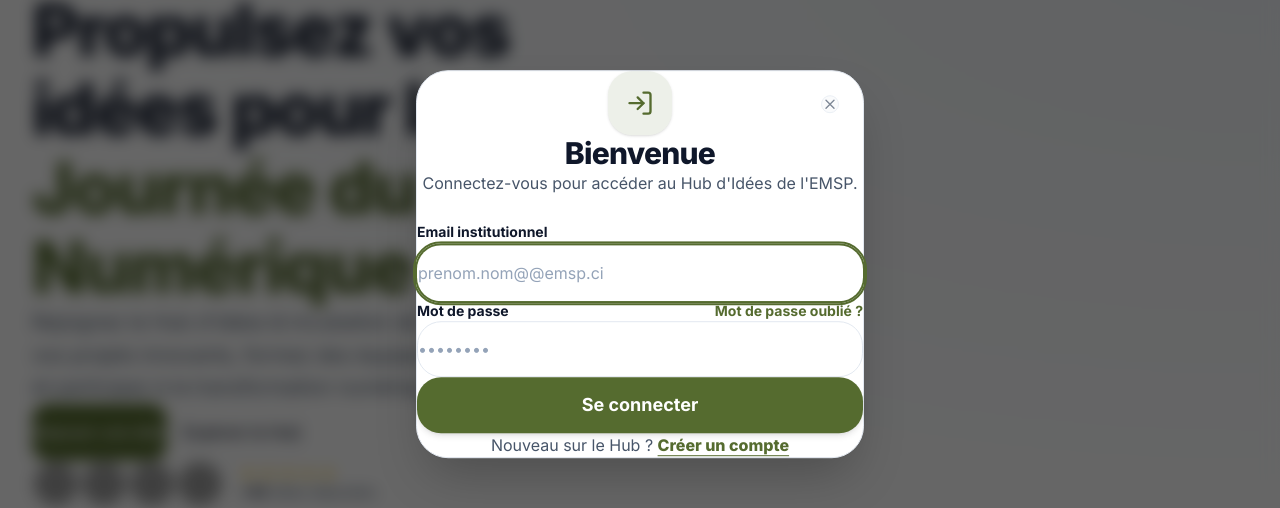
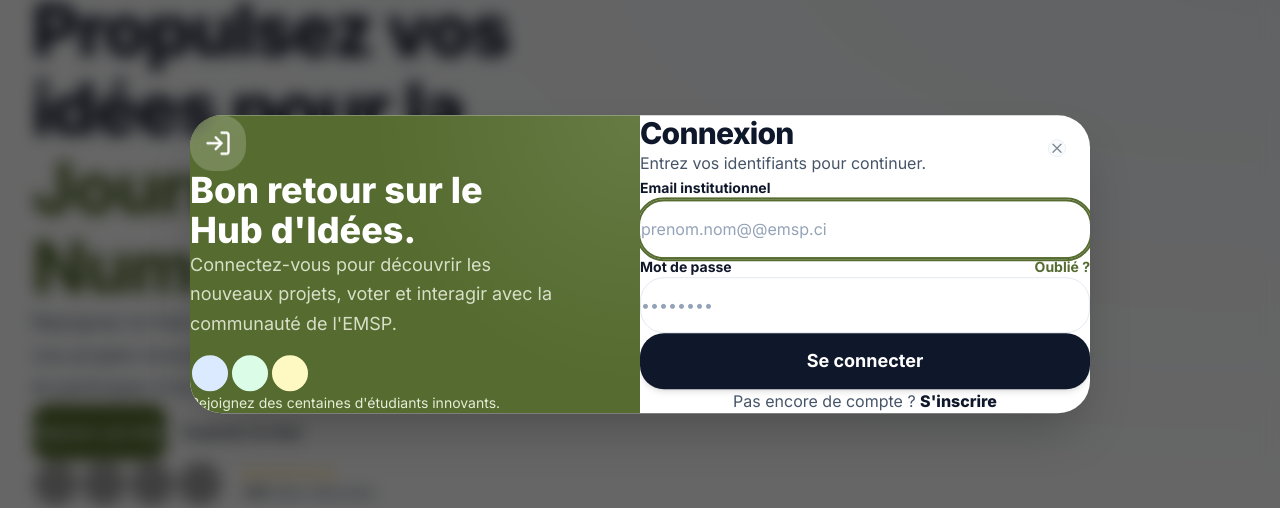
Before and after one commit to iouatt225/hub, a React (Vite) app in the folder frontend-emsphub/: page / in a window 1280 px wide. Both pictures are taken after a click on the button "Se connecter". Shown: the part 136-644 px from the top of the page. Built offline with nearby package versions, Linux system fonts and the light colour scheme; no server answers; grey boxes are pictures that could not be loaded.

Commit message:
feat(ui): refonte asymétrique (split-layout style Dribbble) pour les modales d'authentification

```diff
--- a/frontend-emsphub/src/components/auth/LoginModal.tsx
+++ b/frontend-emsphub/src/components/auth/LoginModal.tsx
@@ -90,24 +90,48 @@
 
   return (
     <Dialog open={open} onOpenChange={handleOpenChange}>
-      <DialogContent className="sm:max-w-md p-8 sm:p-10 rounded-[2rem]">
-        <DialogHeader className="flex flex-col items-center text-center pb-4">
-          <div className="flex h-16 w-16 items-center justify-center rounded-2xl bg-accent/10 text-accent mb-6 shadow-sm">
+      <DialogContent className="max-w-[900px] p-0 overflow-hidden border-none rounded-[2rem] shadow-2xl bg-surface">
+        <div className="grid grid-cols-1 md:grid-cols-2">
+
+          {/* --- Côté Gauche : Visuel / Branding --- */}
+          <div className="hidden md:flex flex-col justify-between bg-accent p-12 text-white relative overflow-hidden">
+            <div className="absolute inset-0 bg-[radial-gradient(circle_at_top_right,rgba(255,255,255,0.1),transparent_50%)]" />
+
+            <div className="relative z-10">
+              <div className="w-14 h-14 bg-white/20 rounded-2xl flex items-center justify-center mb-8 backdrop-blur-sm">
                 <svg xmlns="http://www.w3.org/2000/svg" width="28" height="28" viewBox="0 0 24 24" fill="none" stroke="currentColor" strokeWidth="2" strokeLinecap="round" strokeLinejoin="round"><path d="M15 3h4a2 2 0 0 1 2 2v14a2 2 0 0 1-2 2h-4"/><polyline points="10 17 15 12 10 7"/><line x1="15" x2="3" y1="12" y2="12"/></svg>
               </div>
-          <DialogTitle className="text-3xl font-extrabold text-text-primary">Bienvenue</DialogTitle>
-          <DialogDescription className="text-base mt-3 text-text-secondary">
-            Connectez-vous pour accéder au Hub d'Idées de l'EMSP.
+              <h2 className="text-4xl font-extrabold leading-[1.1] mb-6">
+                Bon retour sur le <br/>Hub d'Idées.
+              </h2>
+              <p className="text-accent-light text-lg leading-relaxed opacity-90 max-w-sm">
+                Connectez-vous pour découvrir les nouveaux projets, voter et interagir avec la communauté de l'EMSP.
+              </p>
+            </div>
+
+            <div className="relative z-10 mt-12">
+              <div className="flex -space-x-3 mb-4">
+                <div className="w-10 h-10 rounded-full border-2 border-accent bg-blue-100" />
+                <div className="w-10 h-10 rounded-full border-2 border-accent bg-green-100" />
+                <div className="w-10 h-10 rounded-full border-2 border-accent bg-yellow-100" />
+              </div>
+              <p className="text-sm text-accent-light">Rejoignez des centaines d'étudiants innovants.</p>
+            </div>
+          </div>
+
+          {/* --- Côté Droit : Formulaire --- */}
+          <div className="p-8 sm:p-12 flex flex-col justify-center">
+            <DialogHeader className="mb-8 text-left">
+              <DialogTitle className="text-3xl font-extrabold text-text-primary">Connexion</DialogTitle>
+              <DialogDescription className="text-base mt-2 text-text-secondary">
+                Entrez vos identifiants pour continuer.
               </DialogDescription>
             </DialogHeader>
 
-        <form onSubmit={handleSubmit} className="space-y-6 mt-2">
+            <form onSubmit={handleSubmit} className="space-y-6">
               {/* Champ email */}
               <div className="space-y-2">
-            <label
-              htmlFor="login-email"
-              className="text-sm font-bold text-text-primary ml-1"
-            >
+                <label htmlFor="login-email" className="text-sm font-bold text-text-primary ml-1">
                   Email institutionnel
                 </label>
                 <input
@@ -119,21 +143,16 @@
                     if (errors.email) setErrors((prev) => ({ ...prev, email: undefined }))
                   }}
                   placeholder={`prenom.nom@${EMSP_EMAIL_DOMAIN}`}
-              className="w-full h-14 px-5 rounded-2xl bg-surface border border-border text-text-primary placeholder:text-text-muted text-base focus:outline-none focus:ring-2 focus:ring-accent focus:border-transparent transition-all duration-300 hover:border-accent/40"
+                  className="w-full h-14 px-5 rounded-2xl bg-background border border-border text-text-primary placeholder:text-text-muted text-base focus:outline-none focus:ring-2 focus:ring-accent focus:border-transparent transition-all duration-300 hover:border-accent/40"
                   autoComplete="email"
                 />
-            {errors.email && (
-              <p className="text-sm text-error font-medium ml-1">{errors.email}</p>
-            )}
+                {errors.email && <p className="text-sm text-error font-medium ml-1">{errors.email}</p>}
               </div>
 
               {/* Champ mot de passe */}
               <div className="space-y-2">
                 <div className="flex items-center justify-between ml-1">
-              <label
-                htmlFor="login-password"
-                className="text-sm font-bold text-text-primary"
-              >
+                  <label htmlFor="login-password" className="text-sm font-bold text-text-primary">
                     Mot de passe
                   </label>
                   <button
@@ -142,9 +161,9 @@
                       onOpenChange(false)
                       onSwitchToForgot()
                     }}
-                className="text-sm font-bold text-accent hover:text-accent-hover transition-colors cursor-pointer"
+                    className="text-sm font-bold text-accent hover:text-accent-hover transition-colors"
                   >
-                Mot de passe oublié ?
+                    Oublié ?
                   </button>
                 </div>
                 <input
@@ -157,12 +176,10 @@
                       setErrors((prev) => ({ ...prev, password: undefined }))
                   }}
                   placeholder="••••••••"
-              className="w-full h-14 px-5 rounded-2xl bg-surface border border-border text-text-primary placeholder:text-text-muted text-base focus:outline-none focus:ring-2 focus:ring-accent focus:border-transparent transition-all duration-300 hover:border-accent/40"
+                  className="w-full h-14 px-5 rounded-2xl bg-background border border-border text-text-primary placeholder:text-text-muted text-base focus:outline-none focus:ring-2 focus:ring-accent focus:border-transparent transition-all duration-300 hover:border-accent/40"
                   autoComplete="current-password"
                 />
-            {errors.password && (
-              <p className="text-sm text-error font-medium ml-1">{errors.password}</p>
-            )}
+                {errors.password && <p className="text-sm text-error font-medium ml-1">{errors.password}</p>}
               </div>
 
               {errors.general && (
@@ -174,13 +191,13 @@
               {/* Bouton de soumission */}
               <Button
                 type="submit"
-            className="w-full h-14 mt-4 text-lg font-bold rounded-2xl shadow-md hover:shadow-lg transition-all"
+                className="w-full h-14 mt-4 text-lg font-bold rounded-2xl shadow-md hover:shadow-lg transition-all bg-text-primary text-background hover:bg-text-secondary"
                 disabled={isLoading}
               >
                 {isLoading ? (
                   <span className="flex items-center justify-center gap-3">
                     <span className="h-6 w-6 border-2 border-background border-t-transparent rounded-full animate-spin" />
-                Connexion en cours...
+                    Connexion...
                   </span>
                 ) : (
                   'Se connecter'
@@ -189,19 +206,21 @@
 
               {/* Lien vers inscription */}
               <p className="text-center text-base text-text-secondary pt-4">
-            Nouveau sur le Hub ?{' '}
+                Pas encore de compte ?{' '}
                 <button
                   type="button"
                   onClick={() => {
                     onOpenChange(false)
                     onSwitchToRegister()
                   }}
-              className="text-accent hover:text-accent-hover font-extrabold transition-colors cursor-pointer underline underline-offset-4"
+                  className="text-text-primary hover:text-accent font-extrabold transition-colors cursor-pointer"
                 >
-              Créer un compte
+                  S'inscrire
                 </button>
               </p>
             </form>
+          </div>
+        </div>
       </DialogContent>
     </Dialog>
   )
```
Also changed, not shown: frontend-emsphub/src/components/auth/RegisterModal.tsx (+54 -44 lines). Lines whose indentation alone changed are shown as unchanged.
